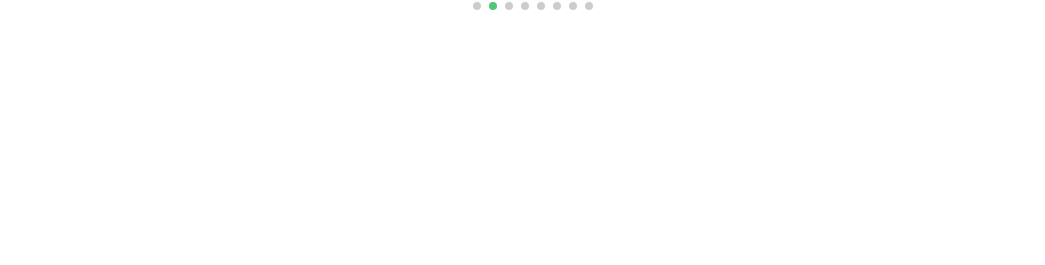
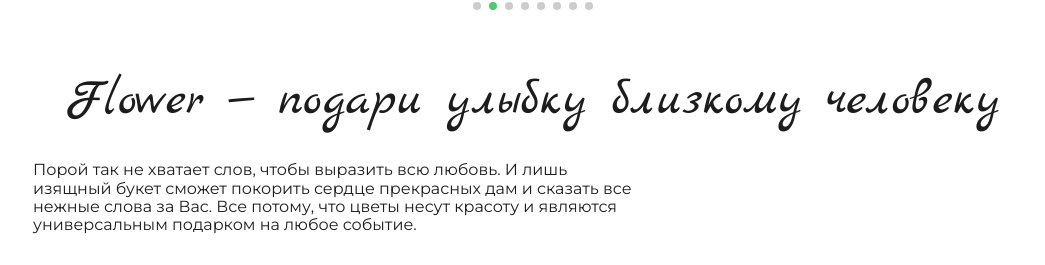
Before and after one commit to MishaKompaniec/MyApp, a React (Create React App) app: page / in a window 1280 px wide. Shown: the part 2437-2702 px from the top of the page, without its empty margins (107-1152 px from the left). Before the commit the page ends 2509 px from the top, so only its background shows below. Built offline with nearby package versions, Linux system fonts and the light colour scheme.

Commit message:
added about us block

```diff
--- /dev/null
+++ b/src/pages/home/aboutUs/index.tsx
@@ -0,0 +1,55 @@
+import { LeftTextBlock, RightTextBlock, Title, Wrapper, Text } from './style';
+
+const AboutUs = () => (
+  <Wrapper>
+    <Title>Flower — подари улыбку близкому человеку</Title>
+    <LeftTextBlock>
+      Порой так не хватает слов, чтобы выразить всю любовь. И лишь изящный букет
+      сможет покорить сердце прекрасных дам и сказать все нежные слова за Вас.
+      Все потому, что цветы несут красоту и являются универсальным подарком на
+      любое событие.
+    </LeftTextBlock>
+    <RightTextBlock>
+      Интернет-магазин цветов Flower, где царит безумие свежести, изобилие
+      ароматов и красоты, именно для таких особенных случаев. Наша компания
+      самая надежная в городе, отличающаяся высоким качеством и отменным
+      сервисом. Мы всегда остаемся в тренде, не стоим на месте и используем
+      только стильную и изысканную упаковку, которая дополнит свежие ароматные
+      букеты.Получив такой подарок, глаза девушек искрятся, наполняются
+      радостью, а мир озаряет лучезарная улыбка.
+    </RightTextBlock>
+    <LeftTextBlock>
+      Мы гарантируем, что каждый наш букет не оставит Вас равнодушным и станет
+      прекрасным украшением для любого события. В каждую композицию мы
+      вкладываем частичку души — именно поэтому нас ценят и выбирают клиенты.
+      Одно из наших правил — недорогие цветы для того, чтобы Вы могли в любой
+      момент сделать подарок близкому человеку. А доставка день в день —
+      возможность насладиться благоухающими соцветиями по доступной цене уже
+      сегодня.
+    </LeftTextBlock>
+    <RightTextBlock>
+      У нас вы можете сделать заказ онлайн в несколько кликов, и через пару
+      часов наши цветочные композиции осчастливят, как минимум, одну девушку, в
+      глазах которой Вы ощутите благодарность и любовь.
+    </RightTextBlock>
+    <LeftTextBlock>
+      А если Вы находитесь не в городе, но хотите порадовать любимую, то
+      идеальный вариант — сделать заказ через телефон или заказать цветы через
+      интернет.
+    </LeftTextBlock>
+    <Text>
+      В нашем магазине цветов представлено великолепное буйство красок, эмоций и
+      оригинальных идей. Для любителей классики подойдет изысканное разнообразие
+      роз. Для поклонников нежности и молодости выбирайте букеты из тюльпанов —
+      розовые, желтые красные — каждые по-своему интересны и уникальны.
+      Беспроигрышным вариантом остаются восхитительные пионы, манящие своей
+      нежностью и легкостью. А, возможно, Вы хотите удивить? Тогда хризантемы и
+      гортензии решат эту нелегкую задачу. Подарите ромашки, когда хочется
+      рассказать о нежных переполняющих чувствах, ведь не зря на них гадают на
+      любовь. А едва уловимый аромат эустомы стоит выбирать, чтобы напомнить о
+      весеннем ласковом солнышке и согреть в дождливую погоду.
+    </Text>
+  </Wrapper>
+);
+
+export default AboutUs;
--- /dev/null
+++ b/src/pages/home/aboutUs/style.ts
@@ -0,0 +1,32 @@
+import styled from 'styled-components';
+
+import { colors } from '@/theme/colors';
+
+export const Wrapper = styled.div`
+  width: 1000px;
+  margin: 0 auto;
+  padding: 0 0 50px 0;
+  color: ${colors.black};
+`;
+
+export const Title = styled.h1`
+  width: fit-content;
+  margin: 0 auto;
+  text-align: center;
+  padding-bottom: 30px;
+  font-size: 4vw;
+  color: ${colors.black};
+`;
+
+export const Text = styled.div``;
+
+export const LeftTextBlock = styled.div`
+  max-width: 600px;
+  margin-bottom: 30px;
+`;
+
+export const RightTextBlock = styled.div`
+  max-width: 600px;
+  margin-left: auto;
+  margin-bottom: 30px;
+`;
--- a/src/pages/home/index.tsx
+++ b/src/pages/home/index.tsx
@@ -1,5 +1,4 @@
-import React from 'react';
-
+import AboutUs from './aboutUs';
 import Advantages from './advantages';
 import BestSellers from './bestSellers';
 import Instagram from './instagram';
@@ -11,6 +10,7 @@
     <Advantages />
     <Instagram />
     <BestSellers />
+    <AboutUs />
   </>
 );
 
```
